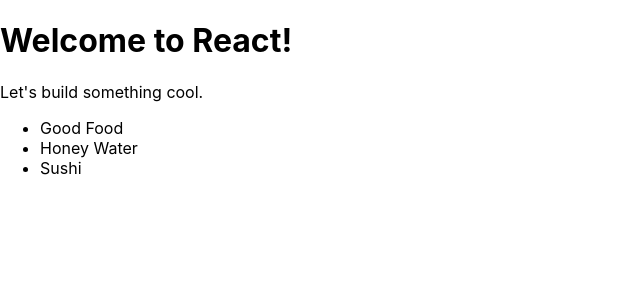
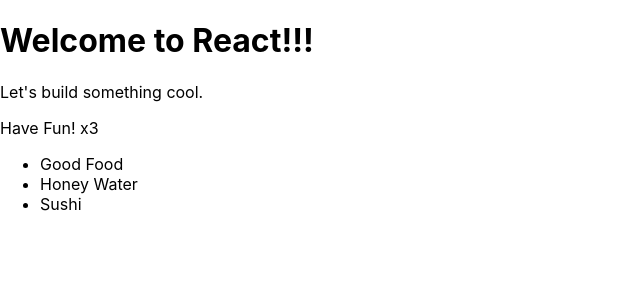
Before and after one commit to lainshiHenry/hello-react, a React (Create React App) app: page / in a window 1280 px wide. Shown: the top 300 px of the page, without its empty margins (0-640 px from the left). Built offline with nearby package versions, Linux system fonts and the light colour scheme.

Commit message:
Using props to display data

```diff
--- a/src/index.js
+++ b/src/index.js
@@ -2,11 +2,14 @@
 import ReactDOM from 'react-dom';
 import './index.css';
 
-function Hello() {
+function Hello(props) {
+  console.log(Object.keys(props)); //return array of keys from props
+  console.log(props);
   return (
     <div>
-      <h1>Welcome to React!</h1>
+      <h1>Welcome to {props.library}!</h1>
       <p>Let's build something cool.</p>
+      <p>{props.message} x{Object.keys(props).length}</p>
       <ul>
         <li>Good Food</li>
         <li>Honey Water</li>
@@ -17,6 +20,6 @@
 }
 
 ReactDOM.render(
-  <Hello />,
+  <Hello library="React!!" message="Have Fun!" number={3} />,
   document.getElementById("root"),
 );
```
